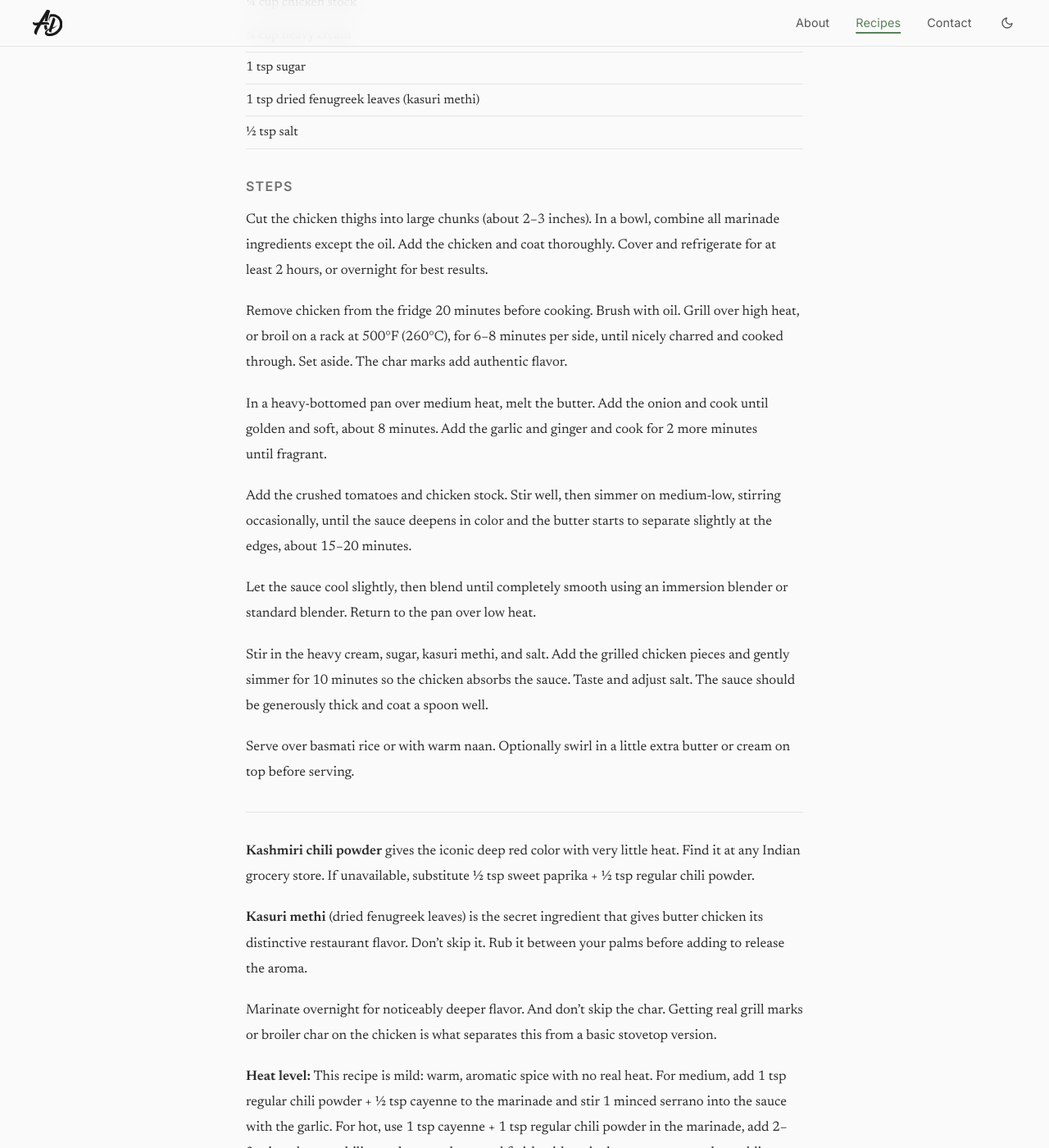
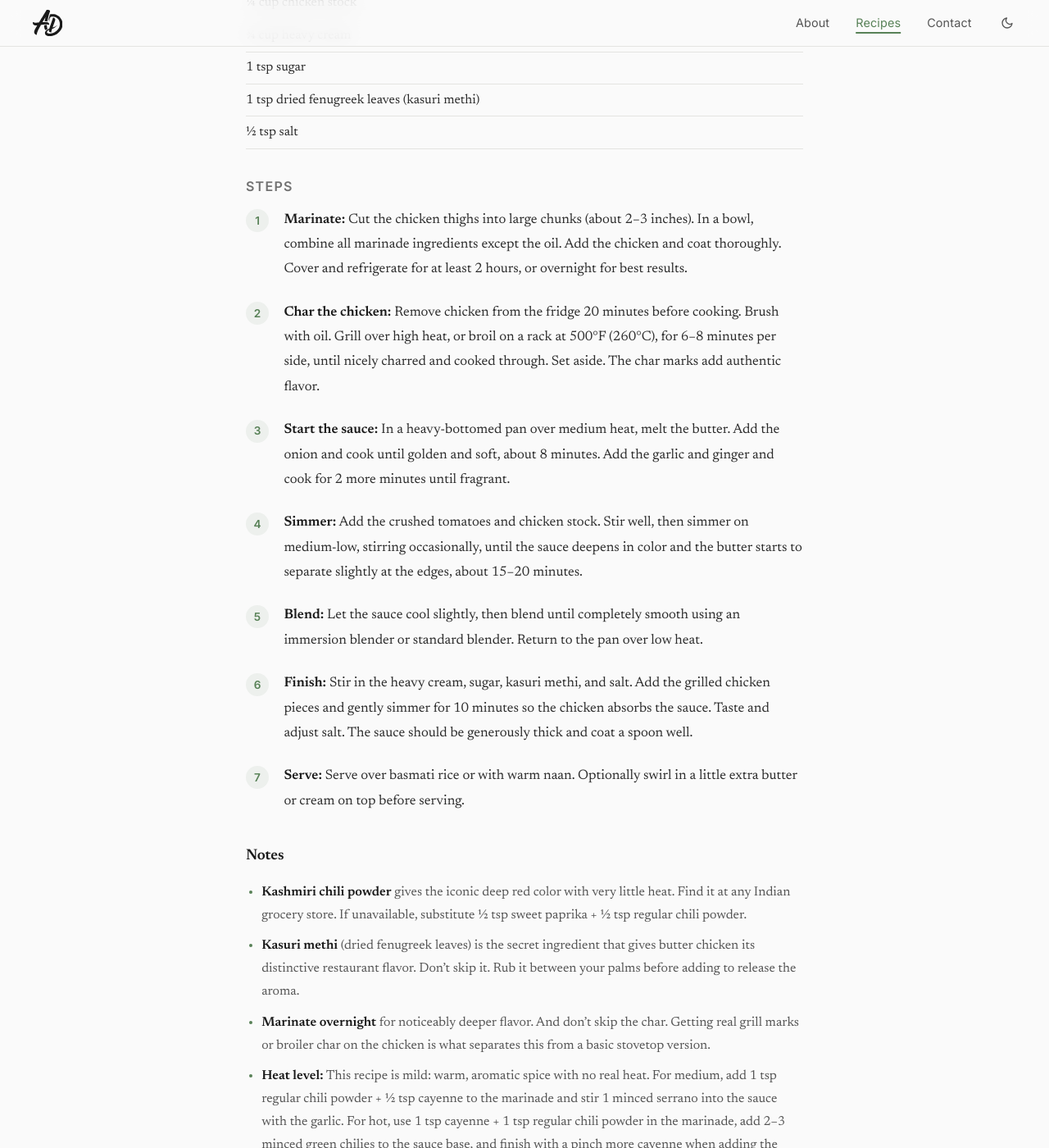
Before and after one commit to adixon304/adixon304.github.io, a Jekyll site: the page built from _posts/2026-04-26-butter-chicken.md, in a window 1280 px wide and 1400 px high, scrolled down 1563 px. Shown: the whole window at 82% size. Built offline with Jekyll 4.4.1, drawn with Linux system fonts in a browser that asks for light colours.

Commit message:
Normalize all recipe bodies to one format
Standard: numbered steps with bold lead-in labels, ### sub-headings
for multi-day phases, and a ### Notes section with bullets. Waffles
and butter chicken gain step numbers; pizza dough's day headings and
baker's table are restructured; stray hrs and em dashes removed.

Co-Authored-By: Claude Fable 5 <noreply@anthropic.com>

```diff
--- a/_posts/2026-04-26-butter-chicken.md
+++ b/_posts/2026-04-26-butter-chicken.md
@@ -43,26 +43,17 @@ ingredient_groups:
       - ½ tsp salt
 ---
 
-Cut the chicken thighs into large chunks (about 2–3 inches). In a bowl, combine all marinade ingredients except the oil. Add the chicken and coat thoroughly. Cover and refrigerate for at least 2 hours, or overnight for best results.
+1. **Marinate:** Cut the chicken thighs into large chunks (about 2–3 inches). In a bowl, combine all marinade ingredients except the oil. Add the chicken and coat thoroughly. Cover and refrigerate for at least 2 hours, or overnight for best results.
+2. **Char the chicken:** Remove chicken from the fridge 20 minutes before cooking. Brush with oil. Grill over high heat, or broil on a rack at 500°F (260°C), for 6–8 minutes per side, until nicely charred and cooked through. Set aside. The char marks add authentic flavor.
+3. **Start the sauce:** In a heavy-bottomed pan over medium heat, melt the butter. Add the onion and cook until golden and soft, about 8 minutes. Add the garlic and ginger and cook for 2 more minutes until fragrant.
+4. **Simmer:** Add the crushed tomatoes and chicken stock. Stir well, then simmer on medium-low, stirring occasionally, until the sauce deepens in color and the butter starts to separate slightly at the edges, about 15–20 minutes.
+5. **Blend:** Let the sauce cool slightly, then blend until completely smooth using an immersion blender or standard blender. Return to the pan over low heat.
+6. **Finish:** Stir in the heavy cream, sugar, kasuri methi, and salt. Add the grilled chicken pieces and gently simmer for 10 minutes so the chicken absorbs the sauce. Taste and adjust salt. The sauce should be generously thick and coat a spoon well.
+7. **Serve:** Serve over basmati rice or with warm naan. Optionally swirl in a little extra butter or cream on top before serving.
 
-Remove chicken from the fridge 20 minutes before cooking. Brush with oil. Grill over high heat, or broil on a rack at 500°F (260°C), for 6–8 minutes per side, until nicely charred and cooked through. Set aside. The char marks add authentic flavor.
+### Notes
 
-In a heavy-bottomed pan over medium heat, melt the butter. Add the onion and cook until golden and soft, about 8 minutes. Add the garlic and ginger and cook for 2 more minutes until fragrant.
-
-Add the crushed tomatoes and chicken stock. Stir well, then simmer on medium-low, stirring occasionally, until the sauce deepens in color and the butter starts to separate slightly at the edges, about 15–20 minutes.
-
-Let the sauce cool slightly, then blend until completely smooth using an immersion blender or standard blender. Return to the pan over low heat.
-
-Stir in the heavy cream, sugar, kasuri methi, and salt. Add the grilled chicken pieces and gently simmer for 10 minutes so the chicken absorbs the sauce. Taste and adjust salt. The sauce should be generously thick and coat a spoon well.
-
-Serve over basmati rice or with warm naan. Optionally swirl in a little extra butter or cream on top before serving.
-
----
-
-**Kashmiri chili powder** gives the iconic deep red color with very little heat. Find it at any Indian grocery store. If unavailable, substitute ½ tsp sweet paprika + ½ tsp regular chili powder.
-
-**Kasuri methi** (dried fenugreek leaves) is the secret ingredient that gives butter chicken its distinctive restaurant flavor. Don't skip it. Rub it between your palms before adding to release the aroma.
-
-Marinate overnight for noticeably deeper flavor. And don't skip the char. Getting real grill marks or broiler char on the chicken is what separates this from a basic stovetop version.
-
-**Heat level:** This recipe is mild: warm, aromatic spice with no real heat. For medium, add 1 tsp regular chili powder + ½ tsp cayenne to the marinade and stir 1 minced serrano into the sauce with the garlic. For hot, use 1 tsp cayenne + 1 tsp regular chili powder in the marinade, add 2–3 minced green chilies to the sauce base, and finish with a pinch more cayenne when adding the cream.
+- **Kashmiri chili powder** gives the iconic deep red color with very little heat. Find it at any Indian grocery store. If unavailable, substitute ½ tsp sweet paprika + ½ tsp regular chili powder.
+- **Kasuri methi** (dried fenugreek leaves) is the secret ingredient that gives butter chicken its distinctive restaurant flavor. Don't skip it. Rub it between your palms before adding to release the aroma.
+- **Marinate overnight** for noticeably deeper flavor. And don't skip the char. Getting real grill marks or broiler char on the chicken is what separates this from a basic stovetop version.
+- **Heat level:** This recipe is mild: warm, aromatic spice with no real heat. For medium, add 1 tsp regular chili powder + ½ tsp cayenne to the marinade and stir 1 minced serrano into the sauce with the garlic. For hot, use 1 tsp cayenne + 1 tsp regular chili powder in the marinade, add 2–3 minced green chilies to the sauce base, and finish with a pinch more cayenne when adding the cream.
```
Also changed, not shown: _posts/2026-04-26-belgian-waffles.md (+12 -21 lines), _posts/2026-04-26-poolish-pizza-dough.md (+21 -38 lines), _posts/2026-04-29-easy-pickled-red-onions.md (+8 -10 lines), _posts/2026-04-29-southern-mustard-coleslaw.md (+1 -1 lines), _posts/2026-04-29-yogurt-marinade-grilled-chicken.md (+1 -3 lines).
